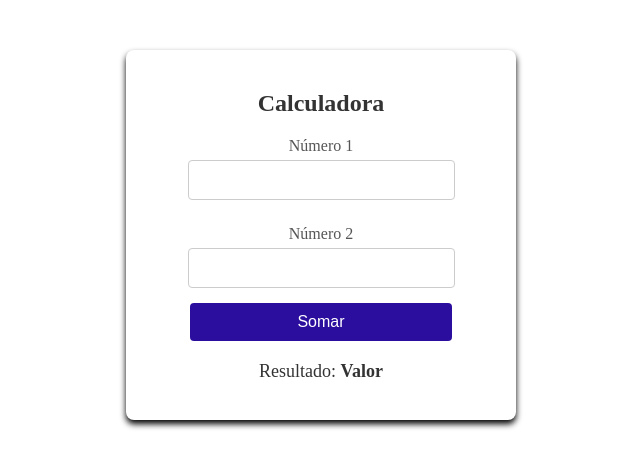
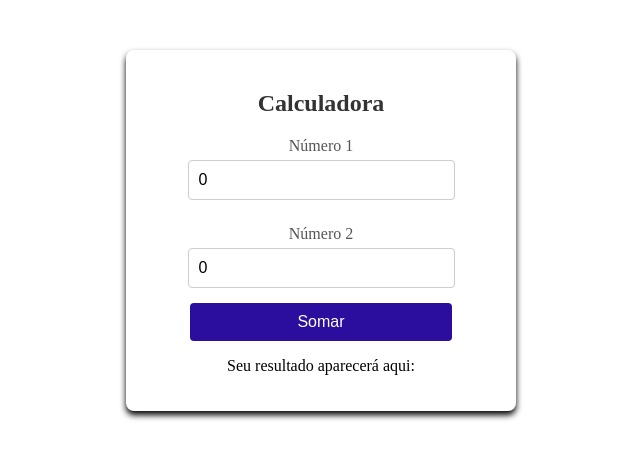
Before and after one commit to Rafalima22/Angular-Learning, an Angular app: page / in a window 1280 px wide. Shown: the top 468 px of the page, without its empty margins (319-959 px from the left). Built offline with nearby package versions, Linux system fonts and the light colour scheme.

Commit message:
calculadora pronta

```diff
--- a/src/app/calculadora/calculadora.component.html
+++ b/src/app/calculadora/calculadora.component.html
@@ -1,20 +1,28 @@
 <div class="container">
     <div class="form-box">
-        <form action="">
+        <form #frm = "ngForm" (ngSubmit)="calcularResultado()">
             <h2>Calculadora</h2>
 
             <label for="numero1">Número 1</label>
-            <input type="number" name="numero1" id="numero1">
+            <input type="number" name="numero1" id="numero1" [(ngModel)]="numero1">
 
             <label for="numero2">Número 2</label>
-            <input type="number" name="numero2" id="numero2">
+            <input type="number" name="numero2" id="numero2" [(ngModel)]="numero2">
 
             <button type="submit">Somar</button>
         </form>
+        <!-- <div class="result-display" *ngIf="resultado" aqui so podemos usar o if
+            <p>Resultado: <span id="result">{{resultado}}</span></p>
+        </div> -->
 
-        <div class="result-display">
-            <p>Resultado: <span id="result">Valor</span></p>
+        @if (resultado) { <!--aqui podemos usar o if e else-->
+            <div class="result-display" *ngIf="resultado">
+            <p>Resultado: <span id="result">{{resultado}}</span></p>
         </div>
+        } @else {
+            <p>Seu resultado aparecerá aqui:</p>
+        }
+
     </div>
 
 </div>
--- a/src/app/calculadora/calculadora.component.ts
+++ b/src/app/calculadora/calculadora.component.ts
@@ -1,11 +1,21 @@
+import { CommonModule } from '@angular/common';
 import { Component } from '@angular/core';
-
+import { FormsModule} from '@angular/forms';
 @Component({
   selector: 'app-calculadora',
-  imports: [],
+  imports: [FormsModule, CommonModule],
   templateUrl: './calculadora.component.html',
   styleUrl: './calculadora.component.scss'
 })
 export class CalculadoraComponent {
+  numero1: number = 0;
+  numero2: number = 0;
+  resultado: number = 0;
 
+  calcularResultado(){
+    console.log("chamando o metódo para calcular o resultado");
+    console.log("Numero1: " + this.numero1);
+    console.log("Numero2: " + this.numero2);
+    this.resultado = this.numero1 + this.numero2;
+  }
 }
```
